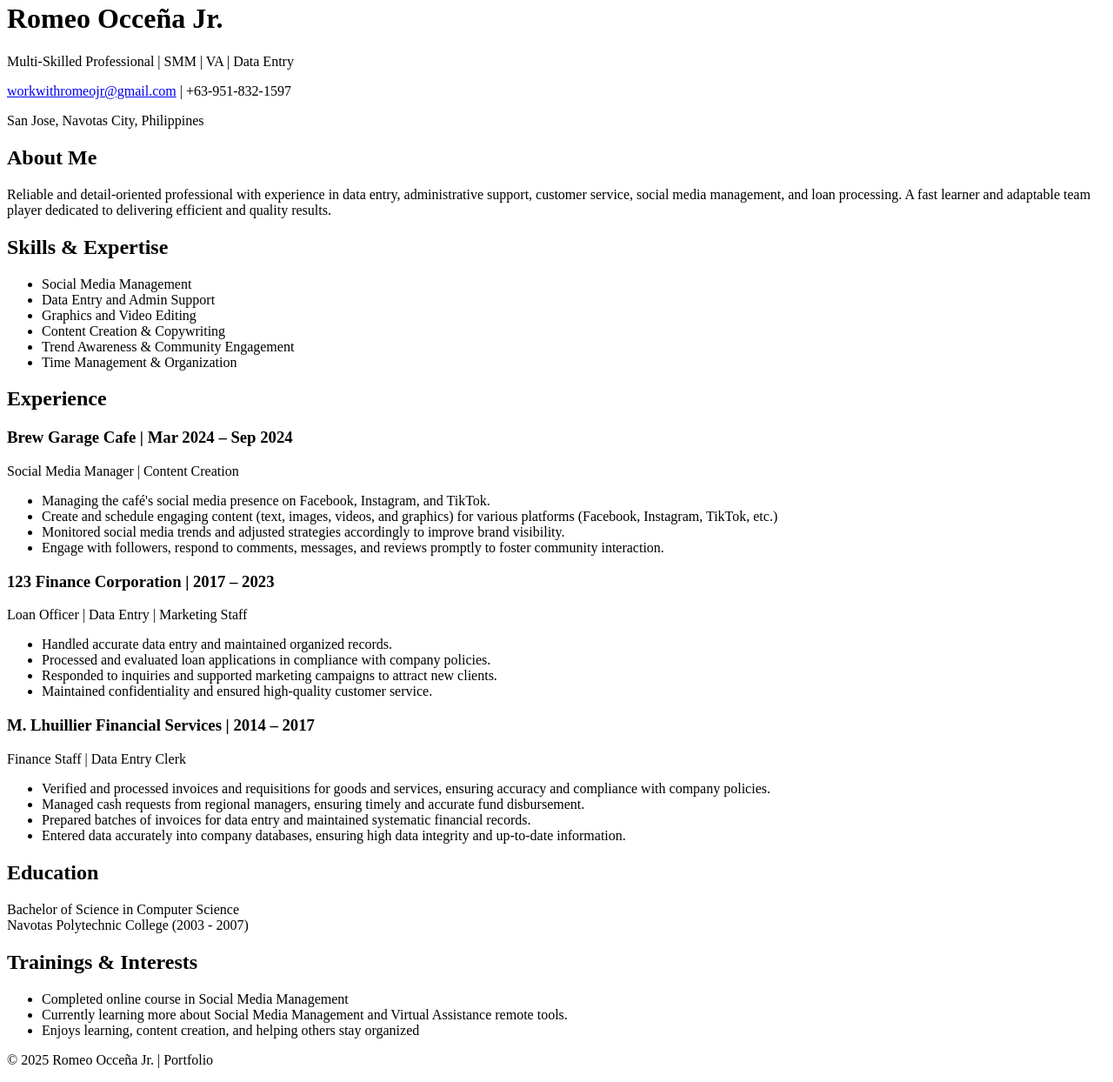
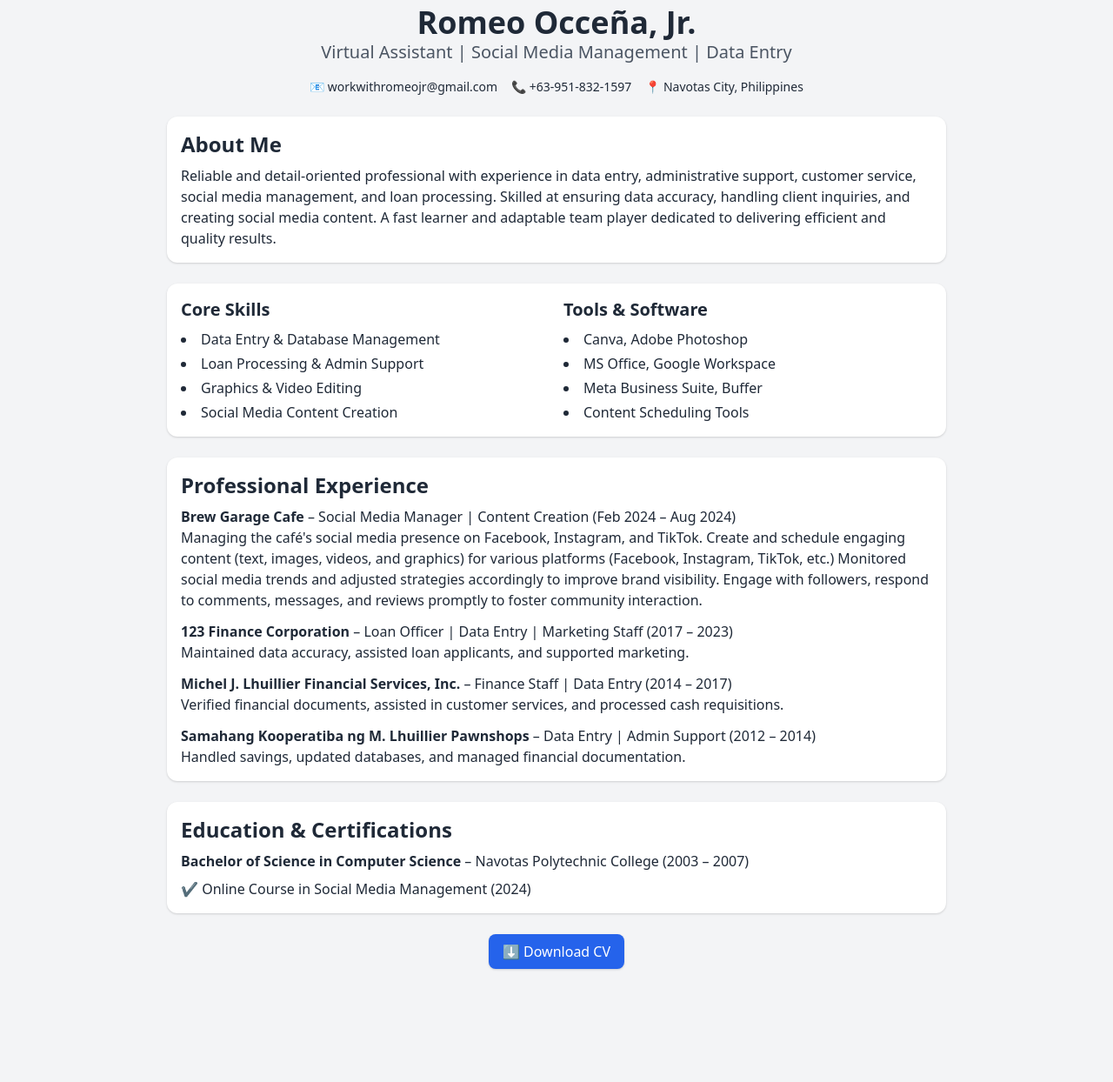
Before and after one commit to romeojr-va/romeo-portfolio, a plain HTML site: page index.html in a window 1280 px wide. Shown: the part 18-1262 px from the top of the page at 87% size. After the commit the page ends 1156 px from the top, so only its background shows below. Drawn offline with nearby package versions, Linux system fonts and the light colour scheme.

Commit message:
Update index.html

```diff
--- a/index.html
+++ b/index.html
@@ -3,80 +3,94 @@
 <head>
   <meta charset="UTF-8" />
   <meta name="viewport" content="width=device-width, initial-scale=1.0"/>
-  <title>Romeo Occeña Jr. | Portfolio</title>
-  <link rel="stylesheet" href="style.css" />
+  <title>Romeo Occeña, Jr. | Portfolio</title>
+  <link href="https://cdn.jsdelivr.net/npm/tailwindcss@2.2.19/dist/tailwind.min.css" rel="stylesheet">
 </head>
-<body>
-  <header>
-    <h1>Romeo Occeña Jr.</h1>
-    <p>Multi-Skilled Professional | SMM | VA | Data Entry</p>
-    <p><a href="mailto:workwithromeojr@gmail.com">workwithromeojr@gmail.com</a> | +63-951-832-1597</p>
-    <p>San Jose, Navotas City, Philippines</p>
-  </header>
+<body class="bg-gray-100 text-gray-800 p-6">
+  <main class="max-w-4xl mx-auto space-y-6">
 
-  <section>
-    <h2>About Me</h2>
-    <p>Reliable and detail-oriented professional with experience in data entry, administrative support, customer service, social media management, and loan processing. A fast learner and adaptable team player dedicated to delivering efficient and quality results.</p>
-  </section>
+    <!-- Header -->
+    <div class="text-center">
+      <h1 class="text-4xl font-bold">Romeo Occeña, Jr.</h1>
+      <p class="text-xl text-gray-600">Virtual Assistant | Social Media Management | Data Entry</p>
+      <div class="flex flex-wrap justify-center gap-4 mt-4 text-sm">
+        <div class="flex items-center gap-1">📧 workwithromeojr@gmail.com</div>
+        <div class="flex items-center gap-1">📞 +63-951-832-1597</div>
+        <div class="flex items-center gap-1">📍 Navotas City, Philippines</div>
+      </div>
+    </div>
 
-  <section>
-    <h2>Skills & Expertise</h2>
-    <ul>
-      <li>Social Media Management</li>
-      <li>Data Entry and Admin Support</li>
-      <li>Graphics and Video Editing</li>
-      <li>Content Creation & Copywriting</li>
-      <li>Trend Awareness & Community Engagement</li>
-      <li>Time Management & Organization</li>
-    </ul>
-  </section>
+    <!-- About -->
+    <section class="bg-white p-4 rounded-xl shadow">
+      <h2 class="text-2xl font-semibold mb-2">About Me</h2>
+      <p>
+        Reliable and detail-oriented professional with experience in data entry, administrative support, customer service, social media management, and loan processing.
+        Skilled at ensuring data accuracy, handling client inquiries, and creating social media content. A fast learner and adaptable team player dedicated to delivering efficient and quality results.
+      </p>
+    </section>
 
-  <section>
-    <h2>Experience</h2>
-    <h3>Brew Garage Cafe | Mar 2024 – Sep 2024</h3>
-    <p>Social Media Manager | Content Creation</p>
-    <ul>
-      <li>Managing the café's social media presence on Facebook, Instagram, and TikTok.</li>
-      <li>Create and schedule engaging content (text, images, videos, and graphics) for various platforms (Facebook, Instagram, TikTok, etc.) </li>
-      <li>Monitored social media trends and adjusted strategies accordingly to improve brand visibility.</li>
-      <li>Engage with followers, respond to comments, messages, and reviews promptly to foster community interaction.</li>
-    </ul>
+    <!-- Skills -->
+    <section class="bg-white p-4 rounded-xl shadow grid grid-cols-1 md:grid-cols-2 gap-4">
+      <div>
+        <h2 class="text-xl font-semibold mb-2">Core Skills</h2>
+        <ul class="list-disc list-inside space-y-1">
+          <li>Data Entry & Database Management</li>
+          <li>Loan Processing & Admin Support</li>
+          <li>Graphics & Video Editing</li>
+          <li>Social Media Content Creation</li>
+        </ul>
+      </div>
+      <div>
+        <h2 class="text-xl font-semibold mb-2">Tools & Software</h2>
+        <ul class="list-disc list-inside space-y-1">
+          <li>Canva, Adobe Photoshop</li>
+          <li>MS Office, Google Workspace</li>
+          <li>Meta Business Suite, Buffer</li>
+          <li>Content Scheduling Tools</li>
+        </ul>
+      </div>
+    </section>
 
-    <h3>123 Finance Corporation | 2017 – 2023</h3>
-    <p>Loan Officer | Data Entry | Marketing Staff</p>
-    <ul>
-      <li>Handled accurate data entry and maintained organized records.</li>
-      <li>Processed and evaluated loan applications in compliance with company policies.</li>
-      <li>Responded to inquiries and supported marketing campaigns to attract new clients.</li>
-      <li>Maintained confidentiality and ensured high-quality customer service.</li>
-    </ul>
+    <!-- Experience -->
+    <section class="bg-white p-4 rounded-xl shadow">
+      <h2 class="text-2xl font-semibold mb-2">Professional Experience</h2>
+      <ul class="space-y-3">
+        <li>
+          <strong>Brew Garage Cafe</strong> – Social Media Manager | Content Creation (Feb 2024 – Aug 2024)<br/>
+          Managing the café's social media presence on Facebook, Instagram, and TikTok.
+          Create and schedule engaging content (text, images, videos, and graphics) for various platforms (Facebook, Instagram, TikTok, etc.)
+          Monitored social media trends and adjusted strategies accordingly to improve brand visibility.
+          Engage with followers, respond to comments, messages, and reviews promptly to foster community interaction.
+        </li>
+        <li>
+          <strong>123 Finance Corporation</strong> – Loan Officer | Data Entry | Marketing Staff (2017 – 2023)<br/>
+          Maintained data accuracy, assisted loan applicants, and supported marketing.
+        </li>
+        <li>
+          <strong>Michel J. Lhuillier Financial Services, Inc.</strong> – Finance Staff | Data Entry (2014 – 2017)<br/>
+          Verified financial documents, assisted in customer services, and processed cash requisitions.
+        </li>
+        <li>
+          <strong>Samahang Kooperatiba ng M. Lhuillier Pawnshops</strong> – Data Entry | Admin Support (2012 – 2014)<br/>
+          Handled savings, updated databases, and managed financial documentation.
+        </li>
+      </ul>
+    </section>
 
-    <h3>M. Lhuillier Financial Services | 2014 – 2017</h3>
-    <p>Finance Staff | Data Entry Clerk</p>
-    <ul>
-      <li>Verified and processed invoices and requisitions for goods and services, ensuring accuracy and compliance with company policies.</li>
-      <li>Managed cash requests from regional managers, ensuring timely and accurate fund disbursement.</li>
-      <li>Prepared batches of invoices for data entry and maintained systematic financial records.</li>
-      <li>Entered data accurately into company databases, ensuring high data integrity and up-to-date information.</li>
-    </ul>
-  </section>
+    <!-- Education & Certifications -->
+    <section class="bg-white p-4 rounded-xl shadow">
+      <h2 class="text-2xl font-semibold mb-2">Education & Certifications</h2>
+      <p><strong>Bachelor of Science in Computer Science</strong> – Navotas Polytechnic College (2003 – 2007)</p>
+      <p class="mt-2">✔️ Online Course in Social Media Management (2024)</p>
+    </section>
 
-  <section>
-    <h2>Education</h2>
-    <p>Bachelor of Science in Computer Science<br>Navotas Polytechnic College (2003 - 2007)</p>
-  </section>
+    <!-- CV Download -->
+    <div class="text-center mt-4">
+      <a href="Romeo_Occena_CV.pdf" download class="inline-block bg-blue-600 hover:bg-blue-700 text-white font-medium px-4 py-2 rounded-lg shadow">
+        ⬇ Download CV
+      </a>
+    </div>
 
-  <section>
-    <h2>Trainings & Interests</h2>
-    <ul>
-      <li>Completed online course in Social Media Management</li>
-      <li>Currently learning more about Social Media Management and Virtual Assistance remote tools.</li>
-      <li>Enjoys learning, content creation, and helping others stay organized</li>
-    </ul>
-  </section>
-
-  <footer>
-    <p>© 2025 Romeo Occeña Jr. | Portfolio</p>
-  </footer>
+  </main>
 </body>
 </html>
```
